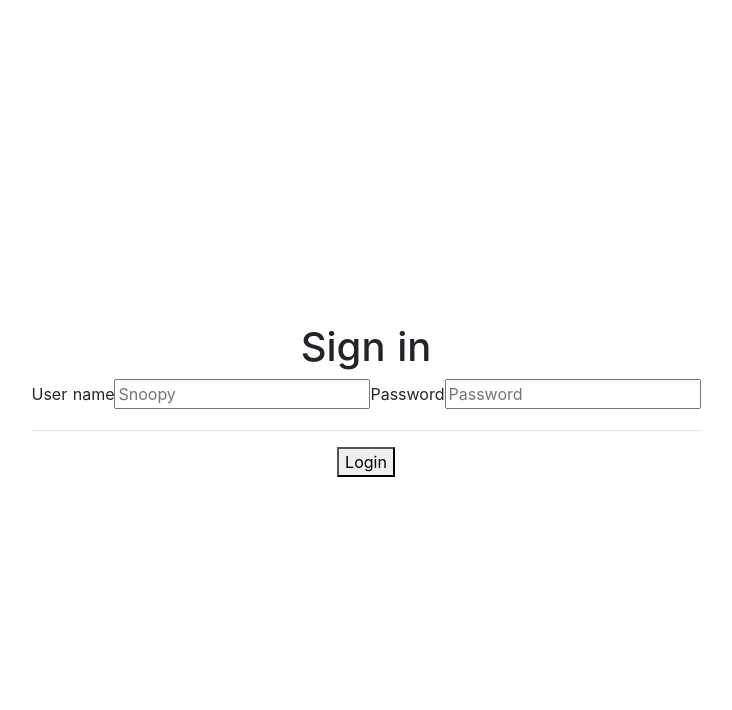
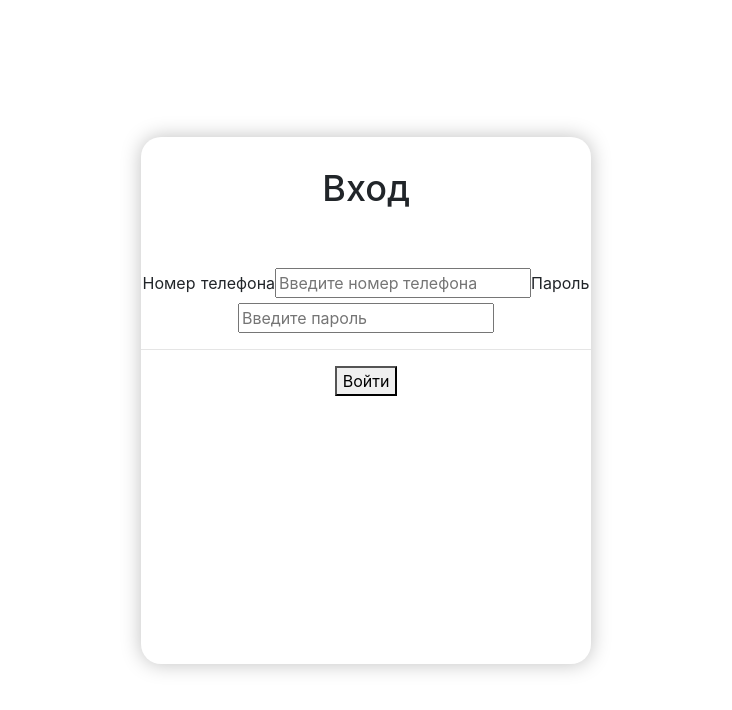
Before and after one commit to Spanri/aggr, a Nuxt app: page / in a window 1280 px wide. Shown: the top 710 px of the page, without its empty margins (274-1006 px from the left). Built offline with nearby package versions, Linux system fonts and the light colour scheme.

Commit message:
vue-persist and some css

```diff
--- /dev/null
+++ b/components/Auth.vue
@@ -0,0 +1,53 @@
+<template>
+  <form class="auth">
+    <h1 class="auth__title">Вход</h1>
+    <label>Номер телефона</label>
+    <input v-model="username" required type="text" placeholder="Введите номер телефона">
+    <label>Пароль</label>
+    <input v-model="password" required type="password" placeholder="Введите пароль">
+    <hr>
+    <button type="submit">
+      Войти
+    </button>
+  </form>
+</template>
+
+<script>
+import {
+  AUTH_REQUEST,
+} from '../store/mutations-type';
+
+export default {
+  data() {
+    return {
+      username: '',
+      password: '',
+    };
+  },
+  methods: {
+    login() {
+      const { username, password, } = this;
+      this.$store.dispatch(AUTH_REQUEST, { username, password, }).then(() => {
+        // this.$router.push('/home');
+        console.log(this.$store.getters.isAuthenticated);
+      });
+    },
+  },
+};
+</script>
+
+<style scoped>
+.auth {
+  height: 527px;
+  width: 450px;
+  box-shadow: 0 0 20px rgba(0, 0, 0, 0.25);
+  border-radius: 20px;
+}
+
+.auth__title {
+  padding: 20px;
+  padding-top: 30px;
+  padding-bottom: 50px;
+  font-size: 36px;
+}
+</style>
--- a/nuxt.config.js
+++ b/nuxt.config.js
@@ -28,7 +28,7 @@ export default {
   ** Plugins to load before mounting the App
   */
   plugins: [
-    { src: '~/plugins/vuex-persist', ssr: false },
+    { src: '~/plugins/vuex-persist', ssr: false, },
   ],
   /*
   ** Nuxt.js dev-modules
--- a/pages/index.vue
+++ b/pages/index.vue
@@ -1,48 +1,23 @@
 <template>
   <div class="container">
-    <div>
-      <form v-if="!$store.getters.isAuthenticated" class="login" @submit.prevent="login">
-        <h1>Sign in</h1>
-        <label>User name</label>
-        <input v-model="username" required type="text" placeholder="Snoopy">
-        <label>Password</label>
-        <input v-model="password" required type="password" placeholder="Password">
-        <hr>
-        <button type="submit">
-          Login
-        </button>
-      </form>
-      <div v-else>
-        <p>Авторизовались походу</p>
-      </div>
+    <div v-if="!$store.getters.isAuthenticated" class="auth" @submit.prevent="login">
+      <Auth />
+    </div>
+    <div v-else class="authenticated">
+      <p>Авторизовались походу</p>
+      <!-- <Header></Header>
+      <router-view></router-view>
+      <Footer></Footer> -->
     </div>
   </div>
 </template>
 
 <script>
-// import Logo from '~/components/Logo.vue';
-import {
-  AUTH_REQUEST,
-} from '../store/mutations-type';
+import Auth from '~/components/Auth.vue';
 
 export default {
-  // components: {
-  //   Logo
-  // },
-  data() {
-    return {
-      username: '',
-      password: '',
-    };
-  },
-  methods: {
-    login() {
-      const { username, password, } = this;
-      this.$store.dispatch(AUTH_REQUEST, { username, password, }).then(() => {
-        // this.$router.push('/home');
-        console.log(this.$store.getters.isAuthenticated);
-      });
-    },
+  components: {
+    Auth,
   },
 };
 </script>
@@ -56,26 +31,4 @@ export default {
   align-items: center;
   text-align: center;
 }
-
-.title {
-  font-family: 'Quicksand', 'Source Sans Pro', -apple-system, BlinkMacSystemFont,
-    'Segoe UI', Roboto, 'Helvetica Neue', Arial, sans-serif;
-  display: block;
-  font-weight: 300;
-  font-size: 100px;
-  color: #35495e;
-  letter-spacing: 1px;
-}
-
-.subtitle {
-  font-weight: 300;
-  font-size: 42px;
-  color: #526488;
-  word-spacing: 5px;
-  padding-bottom: 15px;
-}
-
-.links {
-  padding-top: 15px;
-}
 </style>
--- a/store/index.js
+++ b/store/index.js
@@ -24,16 +24,16 @@ export const actions = {
   [AUTH_REQUEST]({ commit, dispatch, }, user) {
     return new Promise((resolve, reject) => { // The Promise used for router redirect in login
       commit(AUTH_REQUEST);
-      axios.post('http://18.222.253.172/login', {
-        // Send the client cookies to the server
-        credentials: 'same-origin',
-        method: 'POST',
-        headers: {
-          'Content-Type': 'application/json',
-        },
-        body: JSON.stringify(user),
-      })
-      // this.$axios.$post('http://18.222.253.172/login', user)
+      // axios.post('http://18.222.253.172/login', {
+      //   // Send the client cookies to the server
+      //   credentials: 'same-origin',
+      //   method: 'POST',
+      //   headers: {
+      //     'Content-Type': 'application/json',
+      //   },
+      //   body: JSON.stringify(user),
+      // })
+      this.$axios.$post('http://18.222.253.172/login', user)
         .then((resp) => {
           console.log(resp);
           const token = resp;
@@ -57,7 +57,9 @@ export const actions = {
   [AUTH_LOGOUT]: ({ commit, dispatch, }) => {
     return new Promise((resolve, reject) => {
       commit(this.AUTH_LOGOUT);
-      localStorage.removeItem('user-token'); // clear your user's token from localstorage
+      if (process.browser) {
+        localStorage.removeItem('user-token');
+      }
       resolve();
     });
   },
```
